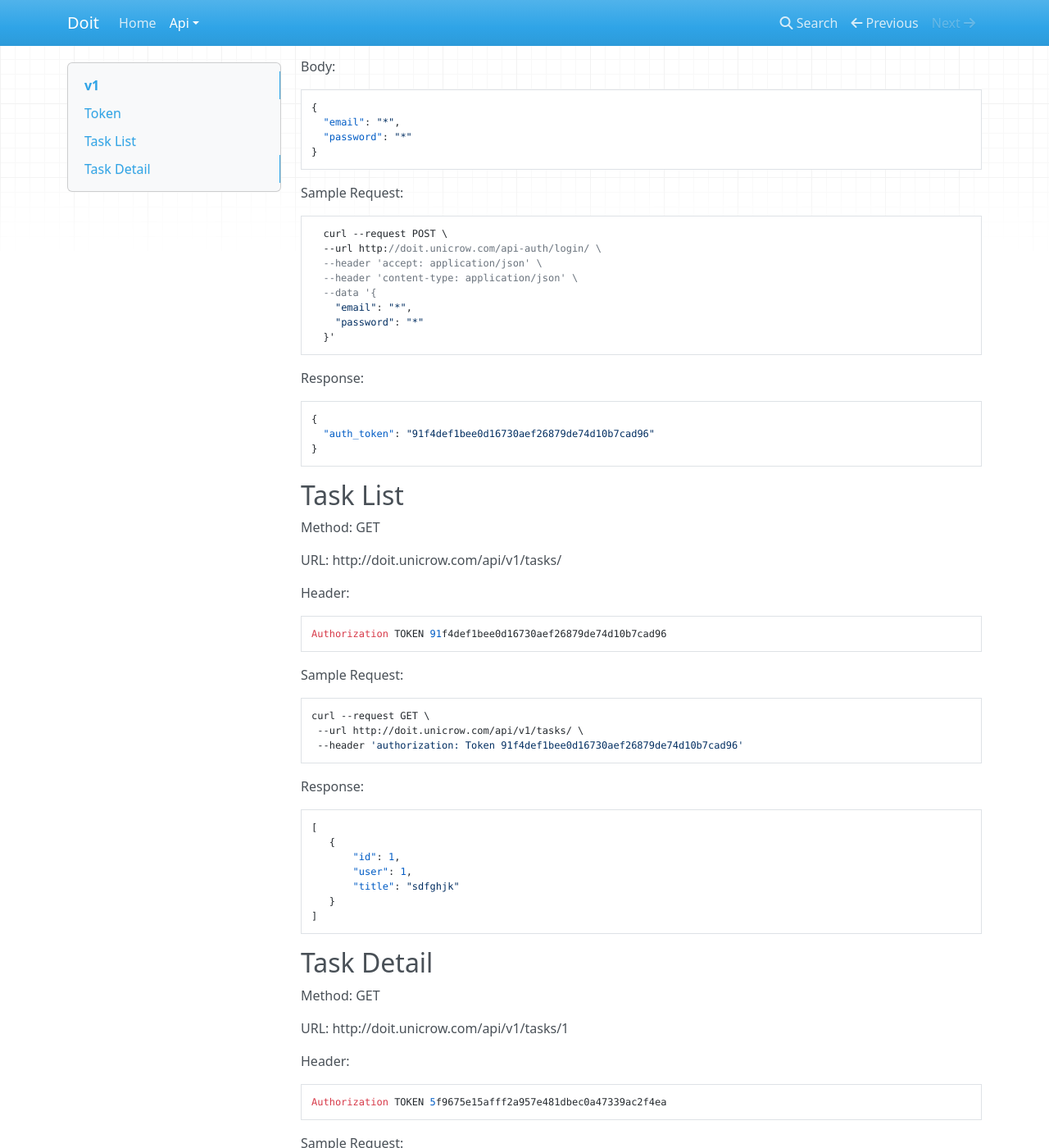
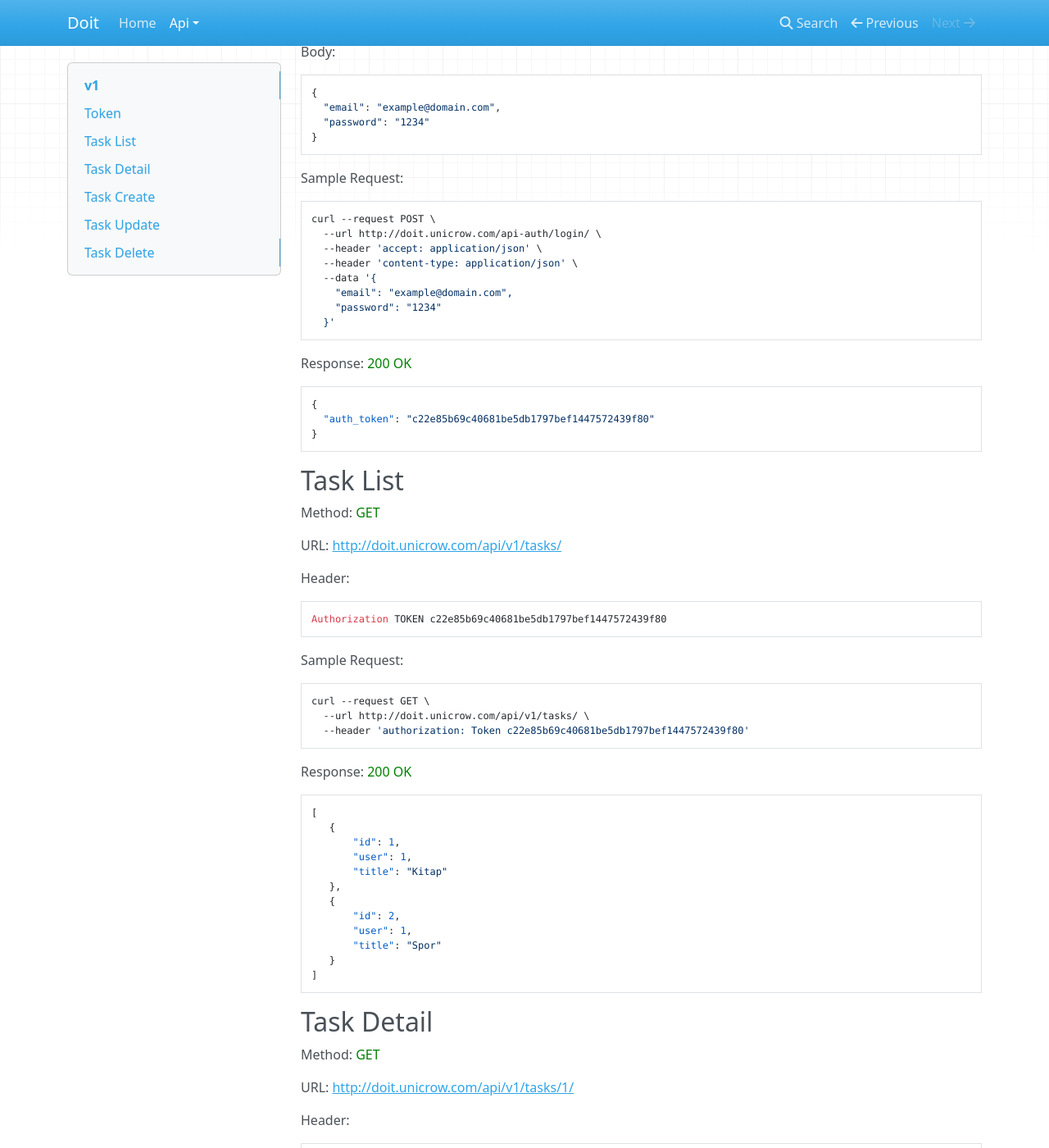
Before and after one commit to crownest/doit-backend, an MkDocs documentation site: the page built from docs/api/v1.md, in a window 1280 px wide and 1400 px high, scrolled down 328 px. Shown: the whole window at 82% size. Built offline with MkDocs 1.6.1, drawn with Linux system fonts in a browser that asks for light colours; nearby versions of some CDN libraries; old or Windows-style settings are respelled for this version of MkDocs; some of the changed text lies outside the part shown.

Commit message:
refs #34: Task api documantation is updated

````diff
--- a/docs/api/v1.md
+++ b/docs/api/v1.md
@@ -1,101 +1,105 @@
 # v1
 
 
-## Token
+## **Token**
 
-Method: POST
+Method: <span style="color:orange">POST</span><br></p>
 
-URL: http://doit.unicrow.com/api-auth/login/
+URL: [http://doit.unicrow.com/api-auth/login/](http://doit.unicrow.com/api-auth/login/)
 
 Header:
-~~~~
+```
 Accept application/json
-
 Content-Type application/json
-~~~~
+```
 
 Body:
-~~~~
+```
 {
-  "email": "*",
-  "password": "*"
+  "email": "example@domain.com",
+  "password": "1234"
 }
-~~~~
+```
 
 Sample Request:
-~~~~
-  curl --request POST \
+```bash
+curl --request POST \
   --url http://doit.unicrow.com/api-auth/login/ \
   --header 'accept: application/json' \
   --header 'content-type: application/json' \
   --data '{
-    "email": "*",
-    "password": "*"
+    "email": "example@domain.com",
+    "password": "1234"
   }'
-~~~~
+```
 
-Response:
-~~~~
+Response: <span style="color:green">200 OK</span><br></p>
+```
 {
-  "auth_token": "91f4def1bee0d16730aef26879de74d10b7cad96"
+  "auth_token": "c22e85b69c40681be5db1797bef1447572439f80"
 }
-~~~~
+```
 
-## Task List
+## **Task List**
 
-Method: GET
+Method: <span style="color:green">GET</span><br></p>
 
-URL: http://doit.unicrow.com/api/v1/tasks/
+URL: [http://doit.unicrow.com/api/v1/tasks/](http://doit.unicrow.com/api/v1/tasks/)
 
 Header:
-~~~~
-Authorization TOKEN 91f4def1bee0d16730aef26879de74d10b7cad96
-~~~~
+```
+Authorization TOKEN c22e85b69c40681be5db1797bef1447572439f80
+```
 
 Sample Request:
-~~~~
+```bash
 curl --request GET \
- --url http://doit.unicrow.com/api/v1/tasks/ \
- --header 'authorization: Token 91f4def1bee0d16730aef26879de74d10b7cad96'
-~~~~
+  --url http://doit.unicrow.com/api/v1/tasks/ \
+  --header 'authorization: Token c22e85b69c40681be5db1797bef1447572439f80'
+```
 
-Response:
-~~~~
+Response: <span style="color:green">200 OK</span><br></p>
+```
 [
    {
        "id": 1,
        "user": 1,
-       "title": "sdfghjk"
+       "title": "Kitap"
+   },
+   {
+       "id": 2,
+       "user": 1,
+       "title": "Spor"
    }
 ]
-~~~~
+```
 
 
-## Task Detail
+## **Task Detail**
 
-Method: GET
+Method: <span style="color:green">GET</span><br></p>
 
-URL: http://doit.unicrow.com/api/v1/tasks/1
+URL: [http://doit.unicrow.com/api/v1/tasks/1/](http://doit.unicrow.com/api/v1/tasks/1/)
 
 Header:
-~~~~
-Authorization TOKEN 5f9675e15afff2a957e481dbec0a47339ac2f4ea
-~~~~
+```
+Authorization TOKEN c22e85b69c40681be5db1797bef1447572439f80
+```
 
 Sample Request:
-~~~~
+```bash
 curl --request GET \
- --url http://doit.unicrow.com/api/v1/tasks/1 \
- --header 'authorization: Token 5f9675e15afff2a957e481dbec0a47339ac2f4ea'
-~~~~
+  --url http://doit.unicrow.com/api/v1/tasks/1/ \
+  --header 'authorization: Token c22e85b69c40681be5db1797bef1447572439f80'
+```
 
-Response:
-~~~~
+Response: <span style="color:green">200 OK</span><br></p>
+```
 {
    "id": 1,
    "user": 1,
-   "title": "adsafa",
-   "description": "afasfasfasfas",
+   "title": "Kitap",
+   "description": "1 saat kitap oku.",
    "reminders": [
        {
            "id": 1,
@@ -103,4 +107,135 @@
        }
    ]
 }
-~~~~
+```
+
+
+## **Task Create**
+
+Method: <span style="color:orange">POST</span><br></p>
+
+URL: [http://doit.unicrow.com/api/v1/tasks/](http://doit.unicrow.com/api/v1/tasks/)
+
+Header:
+```
+Authorization TOKEN c22e85b69c40681be5db1797bef1447572439f80
+Accept application/json
+Content-Type application/json
+```
+
+Body:
+```
+{
+  "title": "Spor",
+  "description": "Cardio Günü",
+  "reminders":[
+    {
+          "date": "2017-08-22T12:10:44Z"
+    },
+    {
+          "date": "2017-08-22T14:26:53Z"
+    }
+  ]
+}
+```
+
+Sample Request:
+```bash
+curl --request POST \
+  --url http://doit.unicrow.com/api/v1/tasks/ \
+  --header 'accept: application/json' \
+  --header 'content-type: application/json' \
+  --header 'authorization: Token c22e85b69c40681be5db1797bef1447572439f80'
+  --data '{
+    "title": "Spor",
+    "description": "Cardio Günü",
+    "reminders":[
+      {
+          "date": "2017-08-22T12:10:44Z"
+      },
+      {
+          "date": "2017-08-22T14:26:53Z"
+      }
+    ]
+  }'
+```
+
+Response: <span style="color:green">201 Created</span><br></p>
+```
+{
+  "title": "Spor",
+  "description": "Cardio Günü",
+  "reminders":[
+    {
+          "date": "2017-08-22T12:10:44Z"
+    },
+    {
+          "date": "2017-08-22T14:26:53Z"
+    }
+  ]
+}
+```
+
+
+## **Task Update**
+
+Method: <span style="color:blue">PUT</span><br></p>
+
+URL: [http://doit.unicrow.com/api/v1/tasks/2/](http://doit.unicrow.com/api/v1/tasks/)
+
+Header:
+```
+Authorization TOKEN c22e85b69c40681be5db1797bef1447572439f80
+Accept application/json
+Content-Type application/json
+```
+
+Body:
+```
+{
+  "title": "Spor",
+  "description": "Cardio Günü,yüzme",
+}
+```
+
+Sample Request:
+```bash
+curl --request PUT \
+  --url http://doit.unicrow.com/api/v1/tasks/2/ \
+  --header 'accept: application/json' \
+  --header 'content-type: application/json' \
+  --header 'authorization: Token c22e85b69c40681be5db1797bef1447572439f80'
+  --data '{
+    "title": "Spor",
+    "description": "Cardio Günü,yüzme",
+  }'
+```
+
+Response: <span style="color:green">200 OK</span><br></p>
+```
+{
+  "title": "Spor",
+  "description": "Cardio Günü,yüzme"
+}
+```
+
+
+## **Task Delete**
+
+Method: <span style="color:red">DELETE</span><br></p>
+
+URL: [http://doit.unicrow.com/api/v1/tasks/2/](http://doit.unicrow.com/api/v1/tasks/2/)
+
+Header:
+```
+Authorization TOKEN c22e85b69c40681be5db1797bef1447572439f80
+```
+
+Sample Request:
+```bash
+curl --request DELETE \
+  --url http://doit.unicrow.com/api/v1/tasks/2/ \
+  --header 'authorization: Token c22e85b69c40681be5db1797bef1447572439f80'
+```
+
+Response: <span style="color:green">204 No Content</span><br></p>
````
